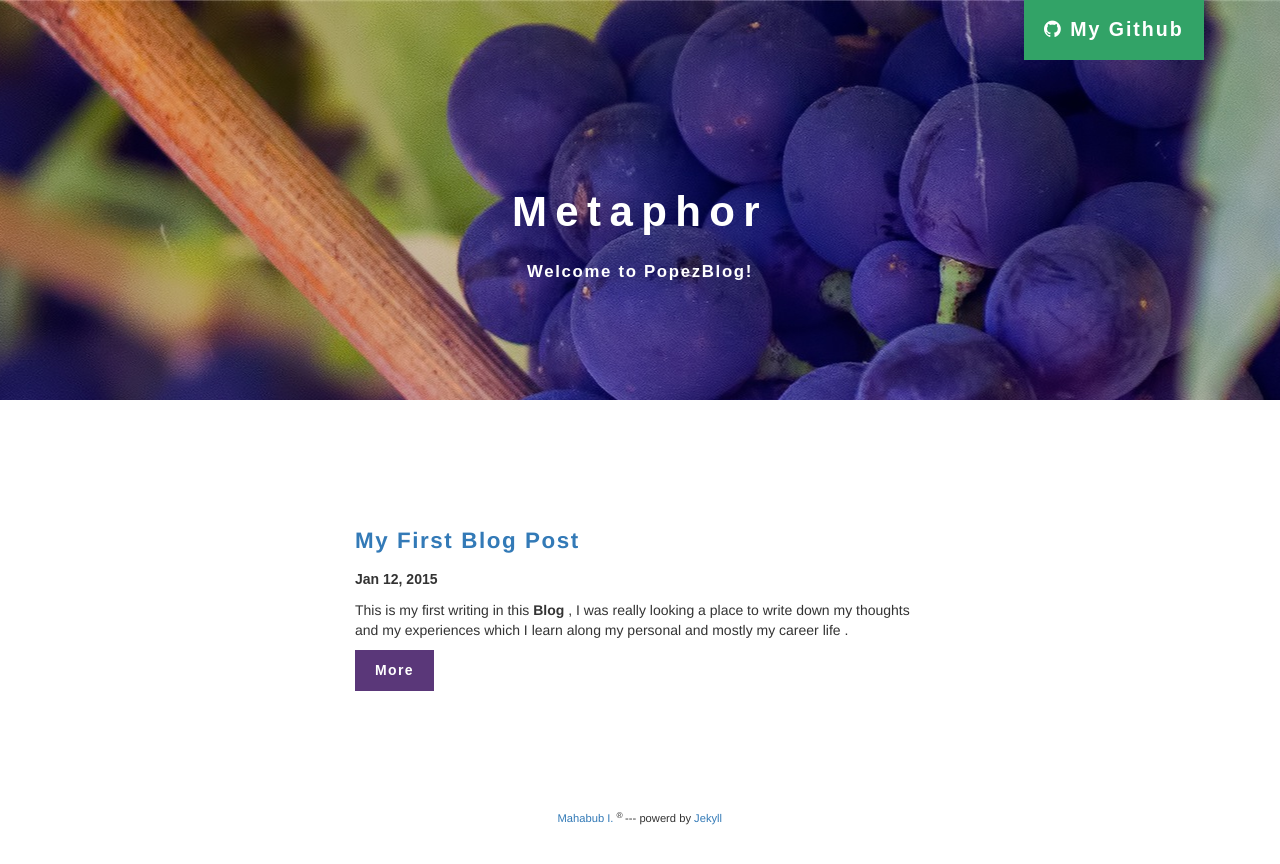
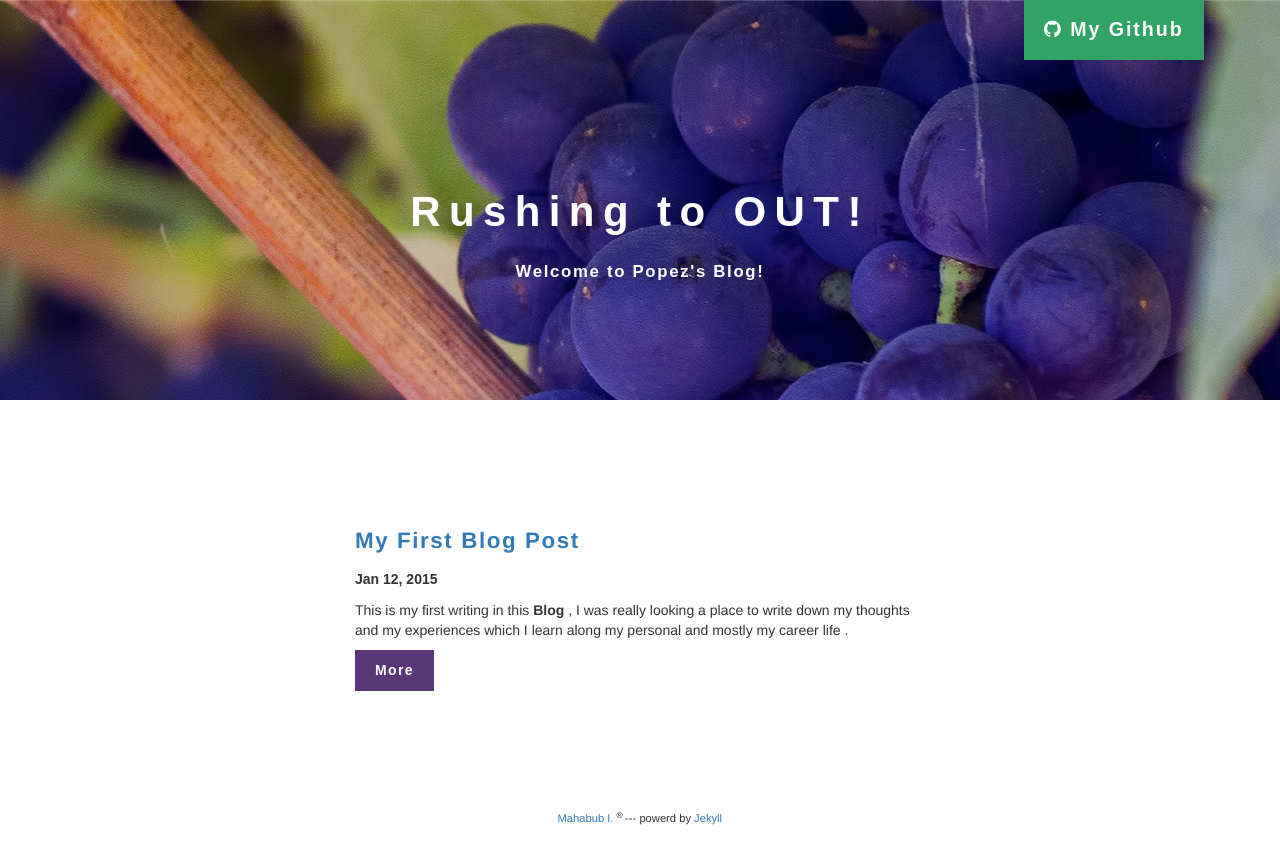
Before and after one commit to PopezLotado/PopezBlog, a Jekyll site: the page built from index.html, in a window 1280 px wide. Shown: the top 864 px of the page. Built offline with Jekyll 4.4.1, drawn with Linux system fonts in a browser that asks for light colours; nearby versions of some CDN libraries; library files that are not in the unit come from our copies; the list of posts is cut into pages by our own code; comment, search, counter and statistics services are not loaded.

Commit message:
Update _config.yml

```diff
--- a/_config.yml
+++ b/_config.yml
@@ -1,6 +1,6 @@
 # Site settings
-title: Metaphor
-smalltalk: "Welcome to PopezBlog!"
+title: Rushing to OUT!
+smalltalk: "Welcome to Popez's Blog!"
 description: > # My blog Powred by jekyll
 baseurl: "" # the subpath of your site, e.g. /blog/
 paginate: 5
```
